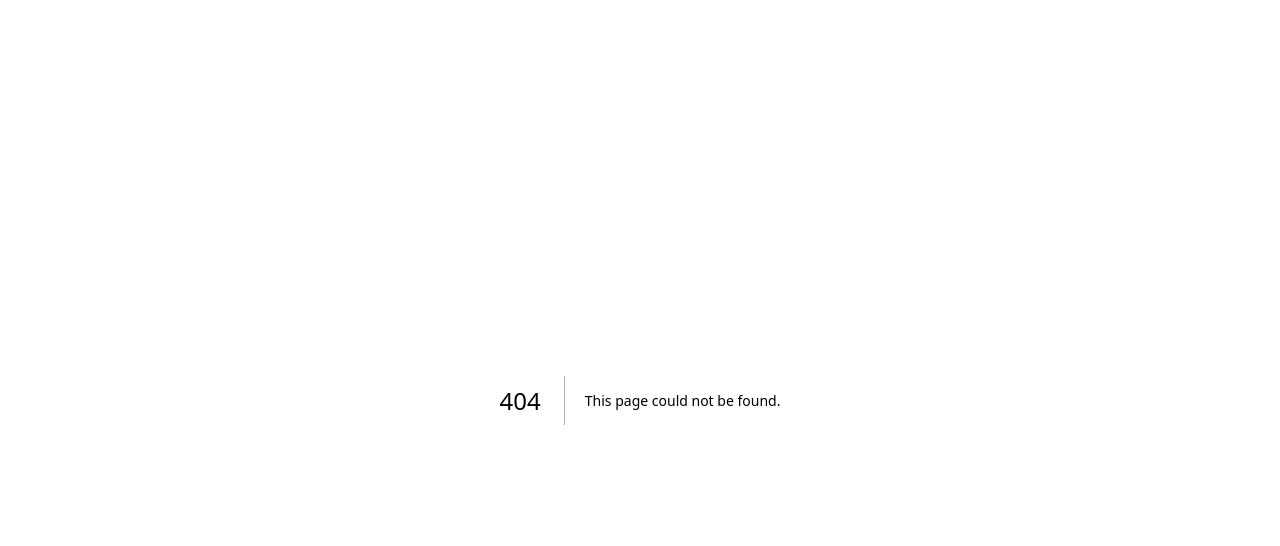
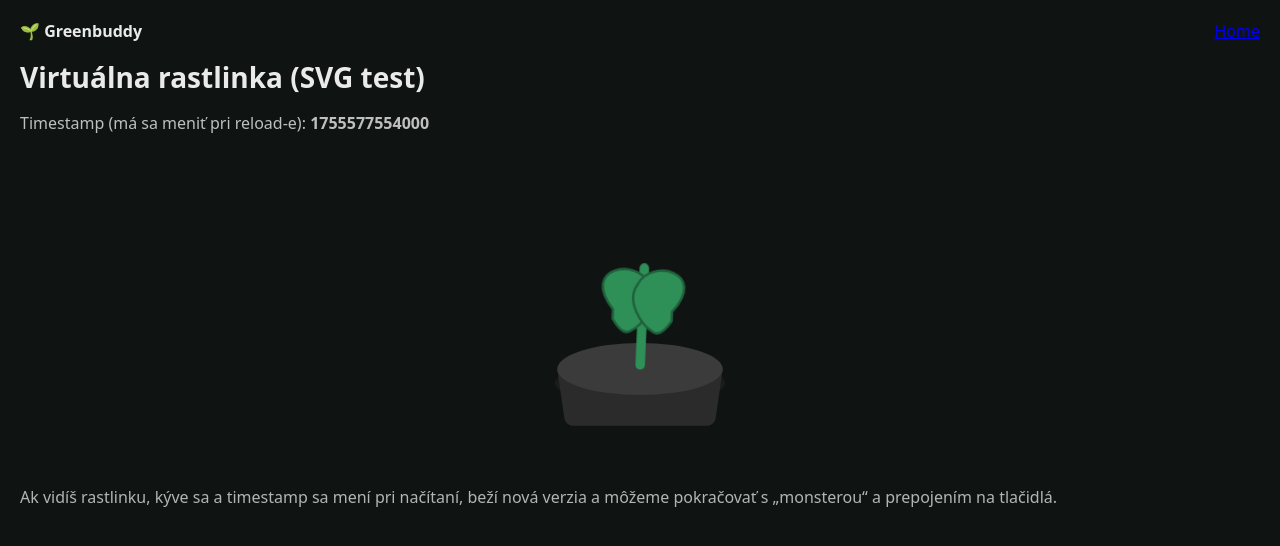
Before and after one commit to artbymosi-ops/Greenbuddyv1, a Next.js app: page /plant in a window 1280 px wide. Before the commit this address had no page. Shown: the top 546 px of the page. Built offline with nearby package versions, Linux system fonts and the light colour scheme.

Commit message:
Create plant.js

```diff
--- /dev/null
+++ b/pages/plant.js
@@ -0,0 +1,64 @@
+import Link from "next/link";
+
+export async function getServerSideProps() {
+  // Vynútime čerstvé renderovanie (žiadna predgenerovaná cache)
+  return { props: { ts: Date.now() } };
+}
+
+export default function PlantPage({ ts }) {
+  return (
+    <main style={{ color: "#eaeaea", fontFamily: "system-ui, sans-serif", padding: 20 }}>
+      <header style={{ display: "flex", justifyContent: "space-between", marginBottom: 16 }}>
+        <div style={{ fontWeight: 700 }}>🌱 Greenbuddy</div>
+        <Link href="/">Home</Link>
+      </header>
+
+      <h1 style={{ margin: "8px 0 16px", fontSize: 28 }}>Virtuálna rastlinka (SVG test)</h1>
+      <p style={{ opacity: 0.8, marginBottom: 16 }}>
+        Timestamp (má sa meniť pri reload-e): <b>{ts}</b>
+      </p>
+
+      {/* STAGE */}
+      <div style={{ display: "grid", placeItems: "center", height: 320, marginBottom: 12 }}>
+        <svg viewBox="0 0 220 220" width="260" height="260" role="img" aria-label="Greenbuddy plant">
+          {/* zem */}
+          <ellipse cx="110" cy="172" rx="72" ry="18" fill="#1b1b1b" />
+          {/* kvetináč */}
+          <path d="M40 160 h140 l-6 42 a8 8 0 0 1 -8 6 h-112 a8 8 0 0 1 -8 -6 z" fill="#2b2b2b"/>
+          <ellipse cx="110" cy="160" rx="70" ry="22" fill="#3b3b3b" />
+
+          {/* ANIMOVANÁ STONKA + LISTY */}
+          <g className="sway" transform-origin="110 140">
+            {/* stonka */}
+            <rect x="106" y="70" width="8" height="90" rx="4" fill="#2e8f57" />
+            {/* list vľavo */}
+            <path
+              d="M85 110 c-30 -35, 20 -45, 30 -22 c10 15,-5 35,-15 40 c-5 3,-10 -2,-15 -10 z"
+              fill="#2e8f57" stroke="#1f613c" strokeWidth="2"
+            />
+            {/* list vpravo */}
+            <path
+              d="M135 110 c30 -35,-20 -45,-30 -22 c-10 15,5 35,15 40 c5 3,10 -2,15 -10 z"
+              fill="#2e8f57" stroke="#1f613c" strokeWidth="2"
+            />
+          </g>
+
+          {/* jednoduchý štýl pre „kývanie“ */}
+          <style>{`
+            .sway { animation: sway 2.4s ease-in-out infinite; }
+            @keyframes sway {
+              0%   { transform: rotate(0deg); }
+              50%  { transform: rotate(4deg); }
+              100% { transform: rotate(0deg); }
+            }
+          `}</style>
+        </svg>
+      </div>
+
+      <p style={{ opacity: 0.75 }}>
+        Ak vidíš rastlinku, kýve sa a timestamp sa mení pri načítaní, beží nová verzia a môžeme
+        pokračovať s „monsterou“ a prepojením na tlačidlá.
+      </p>
+    </main>
+  );
+}
```
